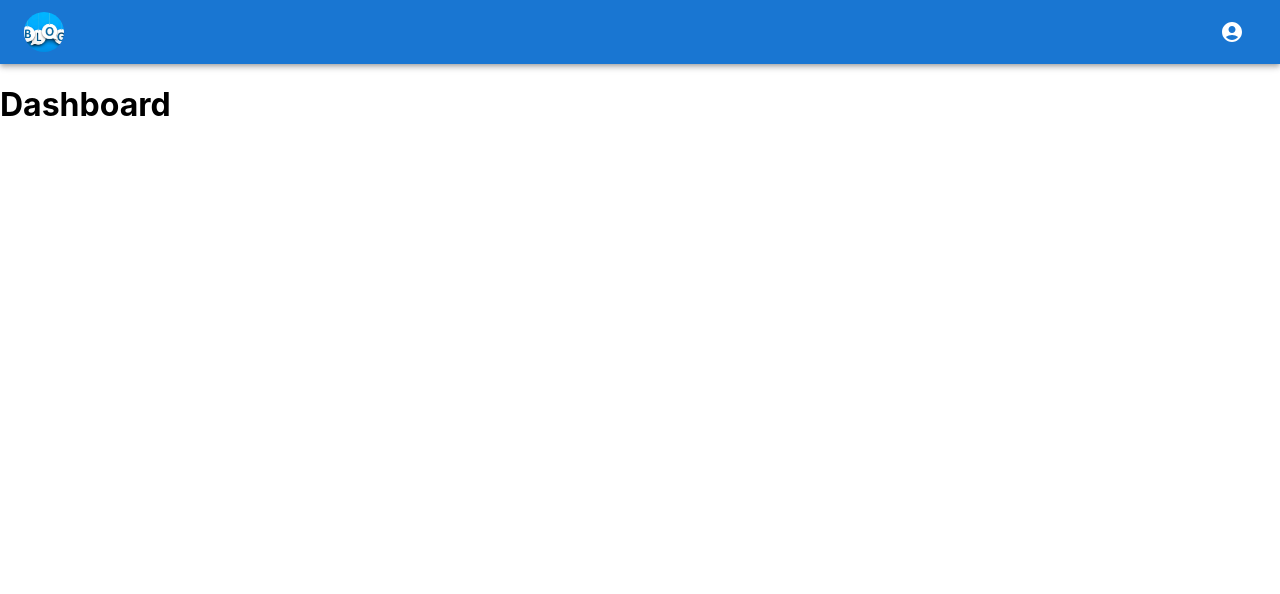
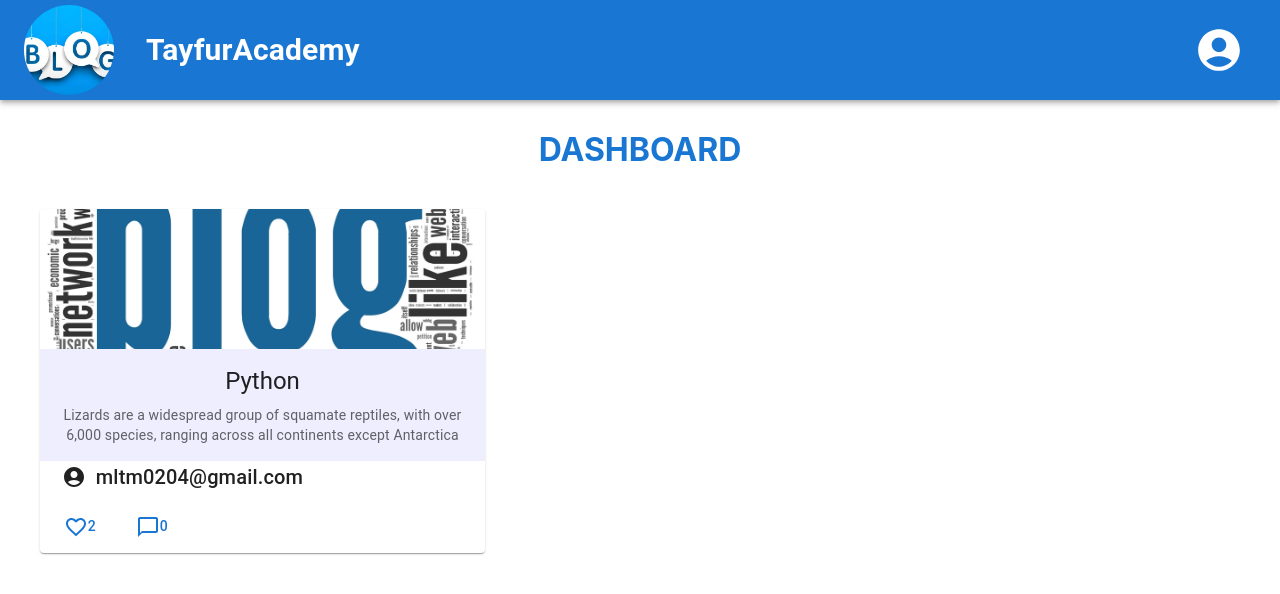
Before and after one commit to mustafatayfur/fireblog-app-reactt, a React (Create React App) app: page / in a window 1280 px wide. Shown: the top 594 px of the page. Built offline with nearby package versions, Linux system fonts and the light colour scheme.

Commit message:
first commit

```diff
--- a/package.json
+++ b/package.json
@@ -18,6 +18,8 @@
     "react-redux": "^7.2.6",
     "react-router-dom": "6",
     "react-scripts": "5.0.0",
+    "semantic-ui-css": "^2.4.1",
+    "semantic-ui-react": "^2.0.4",
     "web-vitals": "^2.1.3"
   },
   "scripts": {
--- a/src/App.css
+++ b/src/App.css
@@ -1,5 +1,9 @@
 .App {
   text-align: center;
+  color: rgb(25, 118, 210);
+}
+.App h1{
+  margin: 30px 0;
 }
 
 .App-logo {
@@ -36,3 +40,15 @@
     transform: rotate(360deg);
   }
 }
+.card{
+  margin: 40px;
+}
+.newBlog{
+  display: flex;
+  flex-direction: column;
+  align-items: center;
+  margin-top: 40PX;
+}
+.avatar{
+  text-align: center;
+}
--- a/src/components/BlogCard.js
+++ b/src/components/BlogCard.js
@@ -0,0 +1,53 @@
+
+
+import * as React from "react";
+import Card from "@mui/material/Card";
+import CardContent from "@mui/material/CardContent";
+import CardMedia from "@mui/material/CardMedia";
+import Typography from "@mui/material/Typography";
+import { Button, CardActionArea, CardActions } from "@mui/material";
+import AccountCircleIcon from "@mui/icons-material/AccountCircle";
+import ChatBubbleOutlineIcon from "@mui/icons-material/ChatBubbleOutline";
+import FavoriteBorderIcon from "@mui/icons-material/FavoriteBorder";
+import blog2 from "../assets/blogpost.jpg";
+
+export default function MultiActionAreaCard() {
+  return (
+    <div className='App'>
+      <h1>DASHBOARD</h1>
+      <Card sx={{ maxWidth: 445 }} className="card">
+        <CardActionArea>
+          <CardMedia
+            component='img'
+            height='140'
+            image={blog2}
+            alt='green iguana'
+          />
+          <CardContent sx={{background:'#EFEEFE'}}>
+            <Typography gutterBottom variant='h5' component='div'>
+              Python
+            </Typography>
+            <Typography variant='body2' color='text.secondary'>
+              Lizards are a widespread group of squamate reptiles, with over
+              6,000 species, ranging across all continents except Antarctica
+            </Typography>
+          </CardContent>
+        </CardActionArea>
+        <Typography gutterBottom variant='h6' component='div'>
+          <AccountCircleIcon sx={{ mr: '10px', mb:'-5px', ml:'-160px' }} />
+          <span>mltm0204@gmail.com</span>
+        </Typography>
+        <CardActions>
+          <Button>
+            <FavoriteBorderIcon />
+            <span>2</span>
+          </Button>
+          <Button>
+            <ChatBubbleOutlineIcon />
+            <span>0</span>
+          </Button>
+        </CardActions>
+      </Card>
+    </div>
+  );
+}
--- a/src/components/Navbar.js
+++ b/src/components/Navbar.js
@@ -30,17 +30,21 @@ export default function MenuAppBar() {
   return (
     <Box sx={{ flexGrow: 1 }}>
 
-      <AppBar position="static">
+      <AppBar position="static" sx={{ height: 100 }}>
         <Toolbar>
-        <Link to='/' sx={{ p: 0 }}>
-                <Avatar alt="" src={blog} />
+        <Link to='/' sx={{ p: 0}}>
+            <IconButton  sx={{ p: 0, height: 100 }}>
+                    <Avatar sx={{ height: 90, width: 90 }} alt="blog" src={blog} />
+            </IconButton>
+
         </Link>
-          <Typography variant="h6" component="div" sx={{ flexGrow: 1 }}>
-
+          <Typography variant="h6" component="div" sx={{ flexGrow: 1, ml:4 }}>
+            <h2>TayfurAcademy</h2>
           </Typography>
           {auth && (
             <div>
               <IconButton
+
                 size="large"
                 aria-label="account of current user"
                 aria-controls="menu-appbar"
@@ -48,9 +52,10 @@ export default function MenuAppBar() {
                 onClick={handleMenu}
                 color="inherit"
               >
-                <AccountCircle />
+                <AccountCircle sx={{ height: 50, width: 50 }} />
               </IconButton>
               <Menu
+              sx={{ mt: '70px' }}
                 id="menu-appbar"
                 anchorEl={anchorEl}
                 anchorOrigin={{
@@ -66,7 +71,8 @@ export default function MenuAppBar() {
                 onClose={handleClose}
               >
                 <MenuItem onClick={handleClose}>Profile</MenuItem>
-                <MenuItem onClick={handleClose}>My account</MenuItem>
+                <MenuItem onClick={handleClose}>New</MenuItem>
+                <MenuItem onClick={handleClose}>Logout</MenuItem>
               </Menu>
             </div>
           )}
--- a/src/pages/Dashboard.js
+++ b/src/pages/Dashboard.js
@@ -1,9 +1,10 @@
 import React from 'react'
+import BlogCard from '../components/BlogCard'
 
 const Dashboard = () => {
     return (
         <div>
-            <h1>Dashboard</h1>
+            <BlogCard/>
         </div>
     )
 }
--- a/src/pages/NewBlog.js
+++ b/src/pages/NewBlog.js
@@ -1,11 +1,54 @@
-import React from 'react'
+/** @format */
 
-const NewBlog = () => {
-    return (
-        <div>
-            <h1>NewBlog</h1>
-        </div>
-    )
+import * as React from "react";
+import Box from "@mui/material/Box";
+import TextField from "@mui/material/TextField";
+import { Avatar, Button } from "@mui/material";
+import blog from "../assets/blogpost.jpeg";
+
+export default function BasicTextFields() {
+  return (
+    <div className="newBlog">
+      <div className="avatar">
+        <Avatar sx={{ height: 200, width: 200 }} alt='blog' src={blog} />
+        <h2>New Blog</h2>
+      </div>
+      <div>
+        <Box
+          component='form'
+          sx={{
+            "& > :not(style)": { m: 2, width: "50ch", display: 'flex' },
+          }}
+          noValidate
+          autoComplete='off'>
+
+            <TextField
+            required
+              id='outlined-basic'
+              label='Title'
+              variant='outlined'
+            />
+
+
+            <TextField
+            required
+              id='outlined-basic'
+              label='Image URL'
+              variant='outlined'
+            />
+
+
+            <TextField
+                required
+              id='outlined-multiline-static'
+              label='Multiline'
+              multiline
+              rows={12}
+              defaultValue='Content*'
+            />
+            <Button variant="contained" size="large">SUBMIT</Button>
+        </Box>
+      </div>
+    </div>
+  );
 }
-
-export default NewBlog
```
Also changed, not shown: 1 other file (tests, documents, lock files or other folders).
